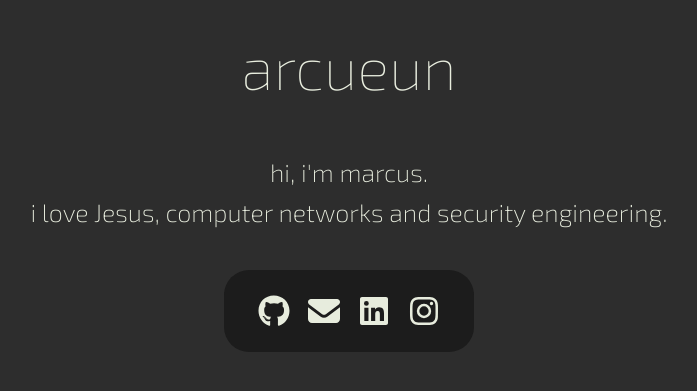
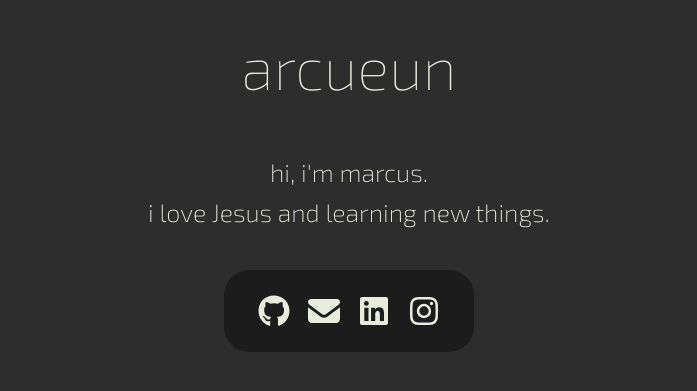
Before and after one commit to arcueun/website, a React (Vite) app: page / in a window 1280 px wide. Shown: the part 217-608 px from the top of the page, without its empty margins (291-988 px from the left). Built offline with nearby package versions, Linux system fonts and the light colour scheme.

Commit message:
update readme, description

```diff
--- a/src/App.jsx
+++ b/src/App.jsx
@@ -13,11 +13,10 @@ const SOCIAL_LINKS = [
 function App() {
   return (
     <>
-    {/* i love Jesus! */}
       <div className='center'>
         <div className='text-name'>arcueun</div>
         <div className='text-bio'>hi, i'm marcus.</div>
-          <div className='text-bio'>i love Jesus, computer networks and security engineering.</div>
+        <div className='text-bio'>i love Jesus and learning new things.</div>
 
         <div id='link-table'>
             {SOCIAL_LINKS.map((link, index) => (
```
Also changed, not shown: 1 other file (tests, documents, lock files or other folders). Lines whose indentation alone changed are shown as unchanged.
